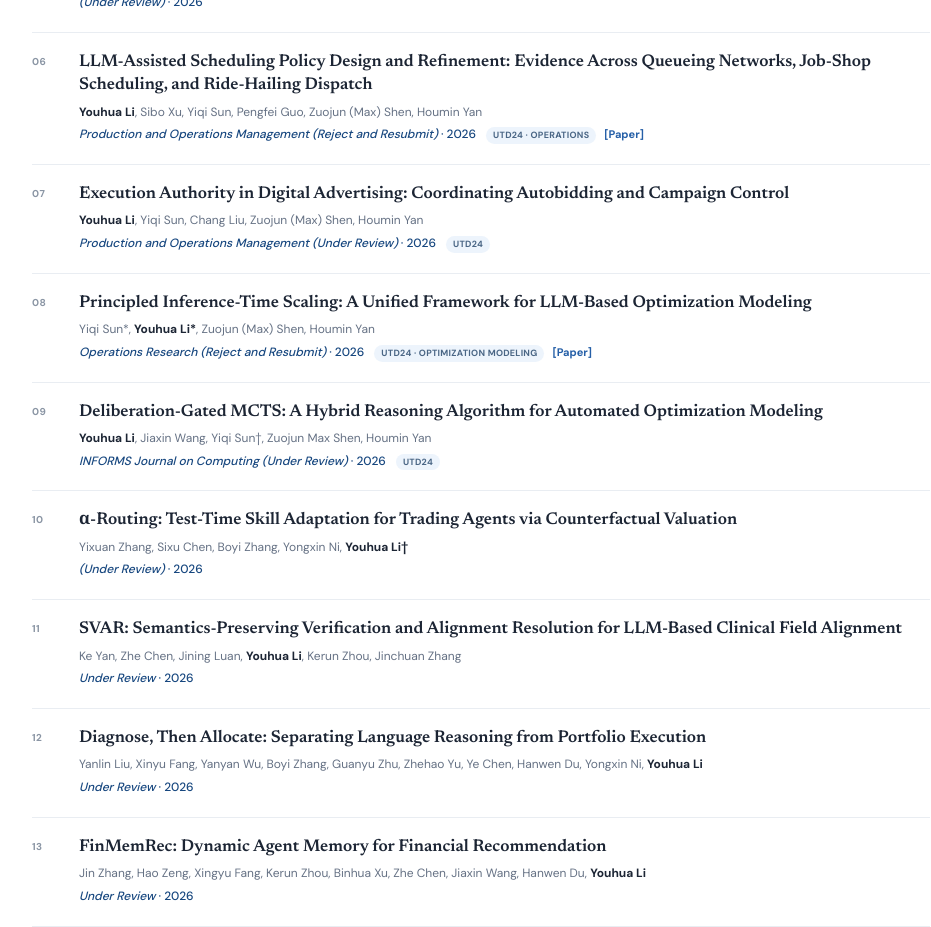
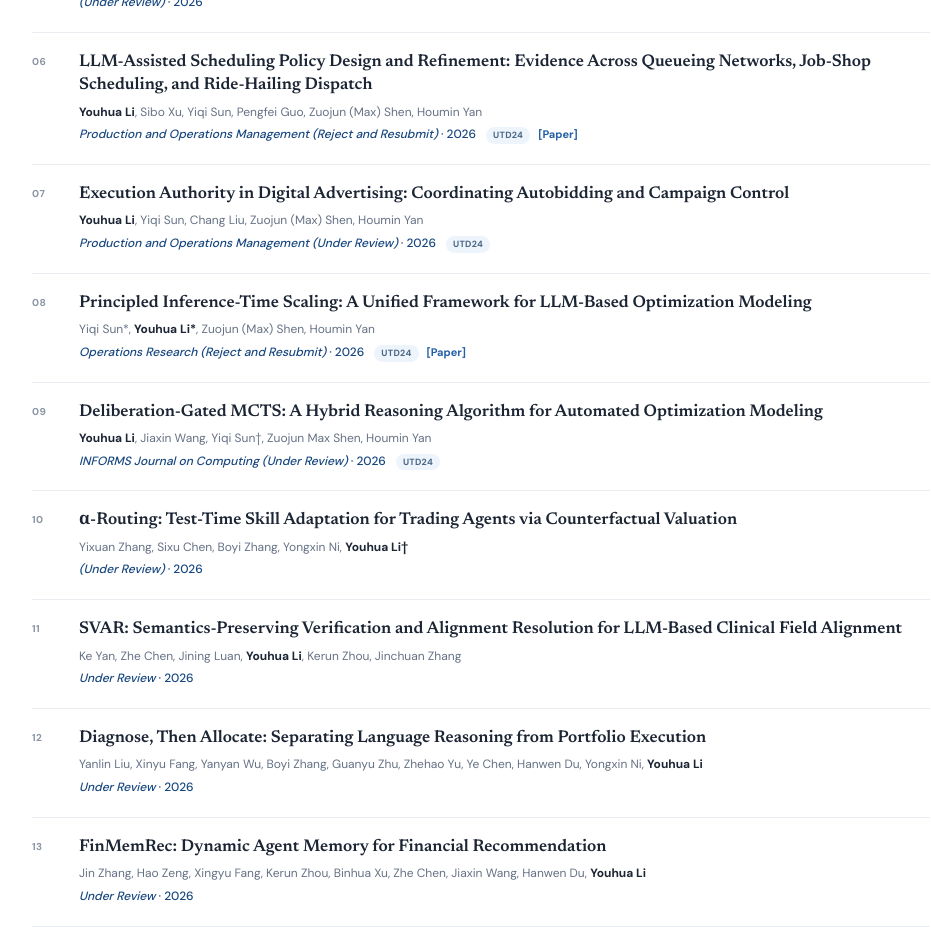
Before and after one commit to youhua97/youhua97.github.io, a Next.js app: page / in a window 1280 px wide. Shown: the part 2560-3487 px from the top of the page, without its empty margins (159-1090 px from the left). Built offline with nearby package versions, Linux system fonts and the light colour scheme.

Commit message:
Keep only UTD24 tags on POMS and OR manuscripts

```diff
--- a/app/data.ts
+++ b/app/data.ts
@@ -47,7 +47,7 @@ export const underReview: Paper[] = [
     year: "2026",
     href:
       "https://www.researchgate.net/publication/411058050_LLM-Assisted_Scheduling_Policy_Design_and_Refinement_Evidence_Across_Queueing_Networks_Job-Shop_Scheduling_and_Ride-Hailing_Dispatch",
-    tag: "UTD24 · Operations",
+    tag: "UTD24",
   },
   {
     title:
@@ -65,7 +65,7 @@ export const underReview: Paper[] = [
     venue: "Operations Research (Reject and Resubmit)",
     year: "2026",
     href: "https://papers.ssrn.com/sol3/papers.cfm?abstract_id=6562298",
-    tag: "UTD24 · Optimization Modeling",
+    tag: "UTD24",
   },
   {
     title: "Deliberation-Gated MCTS: A Hybrid Reasoning Algorithm for Automated Optimization Modeling",
```
